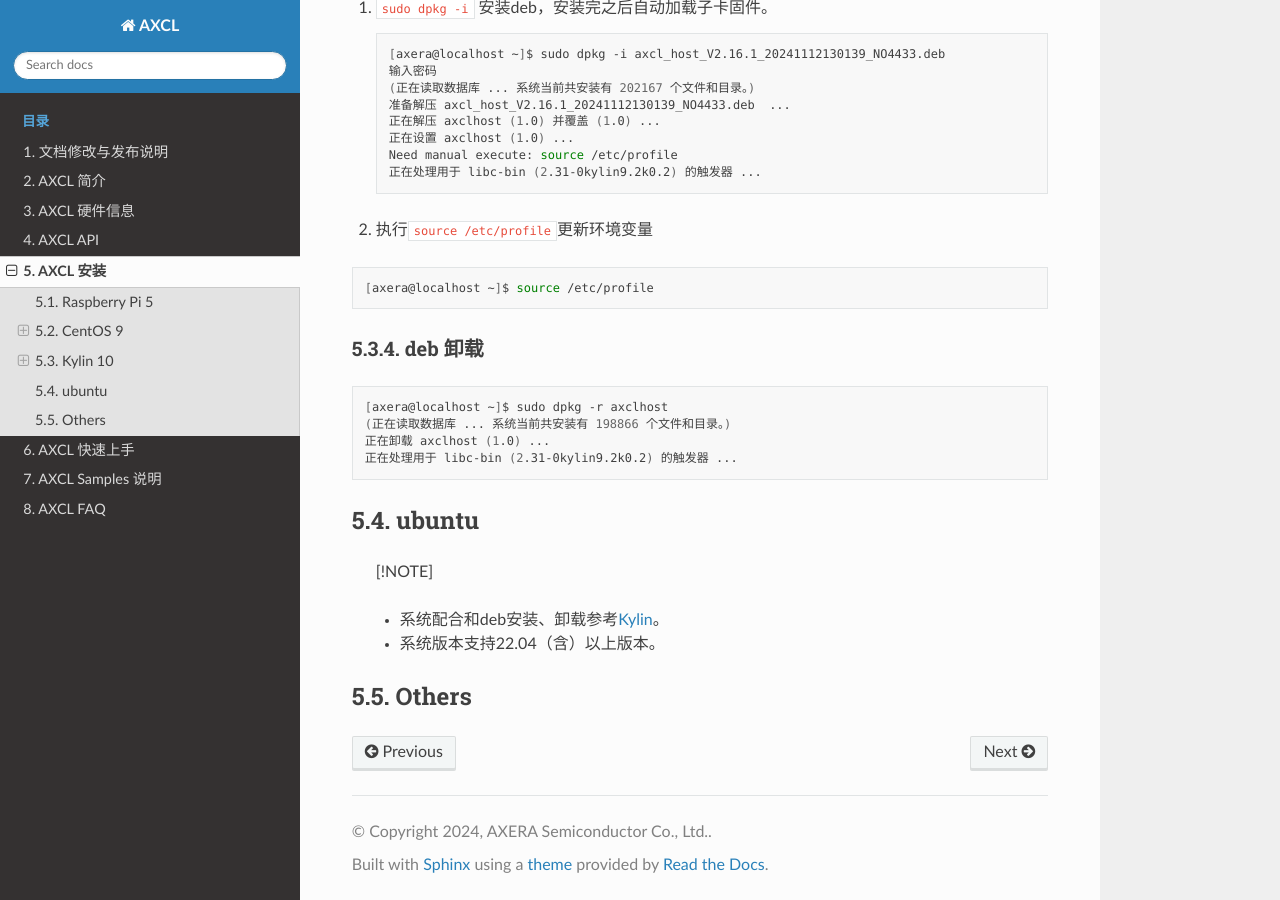
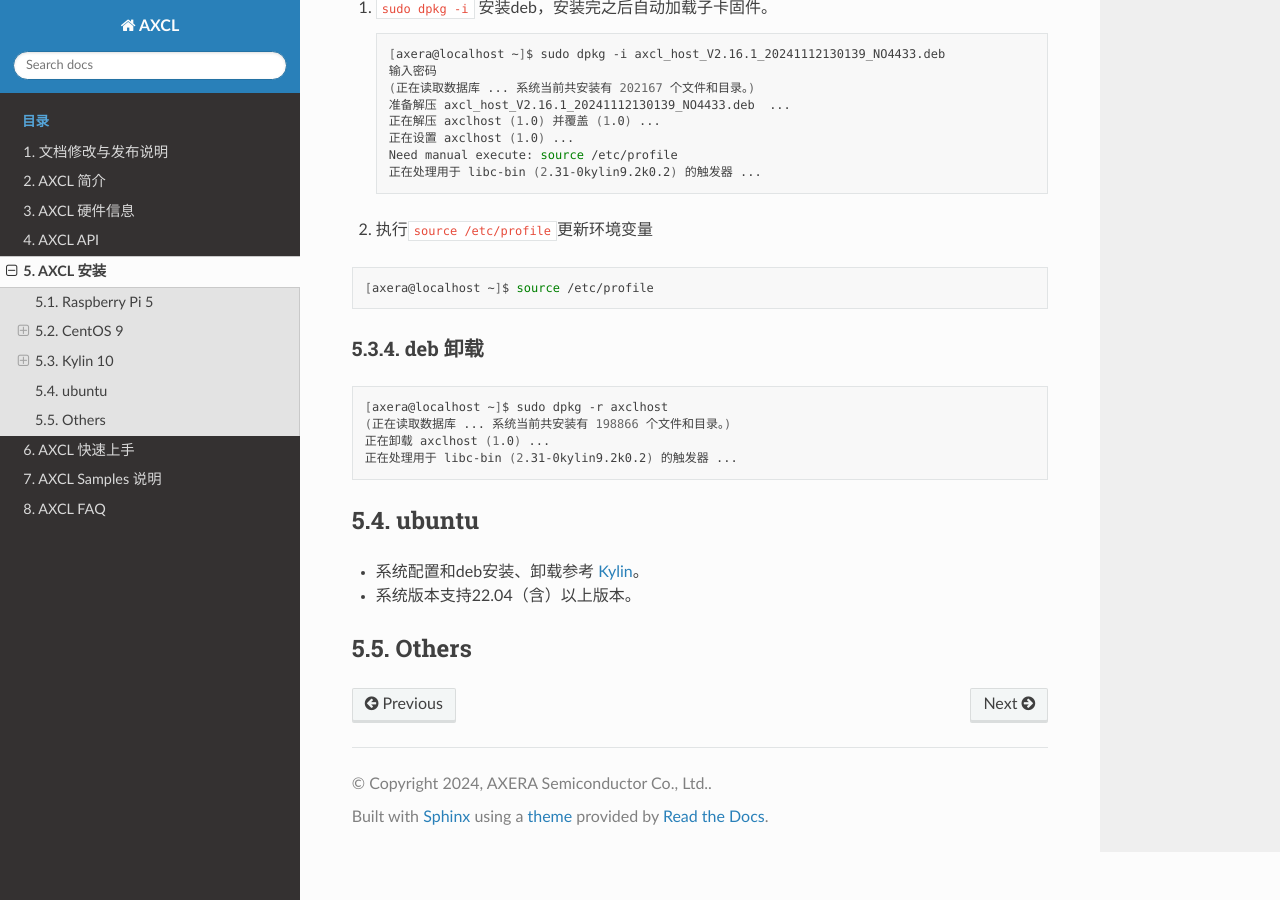
Before and after one commit to AXERA-TECH/axcl-docs, a Sphinx documentation site: the page built from source/doc_guide_setup.md, in a window 1280 px wide and 900 px high, scrolled down 8440 px. Built offline with Sphinx 7.4.7 and the Read the Docs theme 3.1.0, drawn with Linux system fonts in a browser that asks for light colours.

Commit message:
update introduce doc

```diff
--- a/source/doc_guide_setup.md
+++ b/source/doc_guide_setup.md
@@ -251,7 +251,7 @@ sudo rpm -e axcl_host
 
 
 
-## [Kylin 10](#kylinv10)
+## [Kylin 10](#kylin)
 
 ### 系统信息
 
@@ -450,10 +450,8 @@ KYLIN_RELEASE_ID="2403"
 
 ## ubuntu
 
-> [!NOTE]
->
-> - 系统配合和deb安装、卸载参考[Kylin](#kylinv10)。
-> - 系统版本支持22.04（含）以上版本。
+- 系统配置和deb安装、卸载参考 [Kylin](#kylin)。
+- 系统版本支持22.04（含）以上版本。
 
 
 
```
Also changed, not shown: source/doc_introduction.md (+2 -2 lines).
